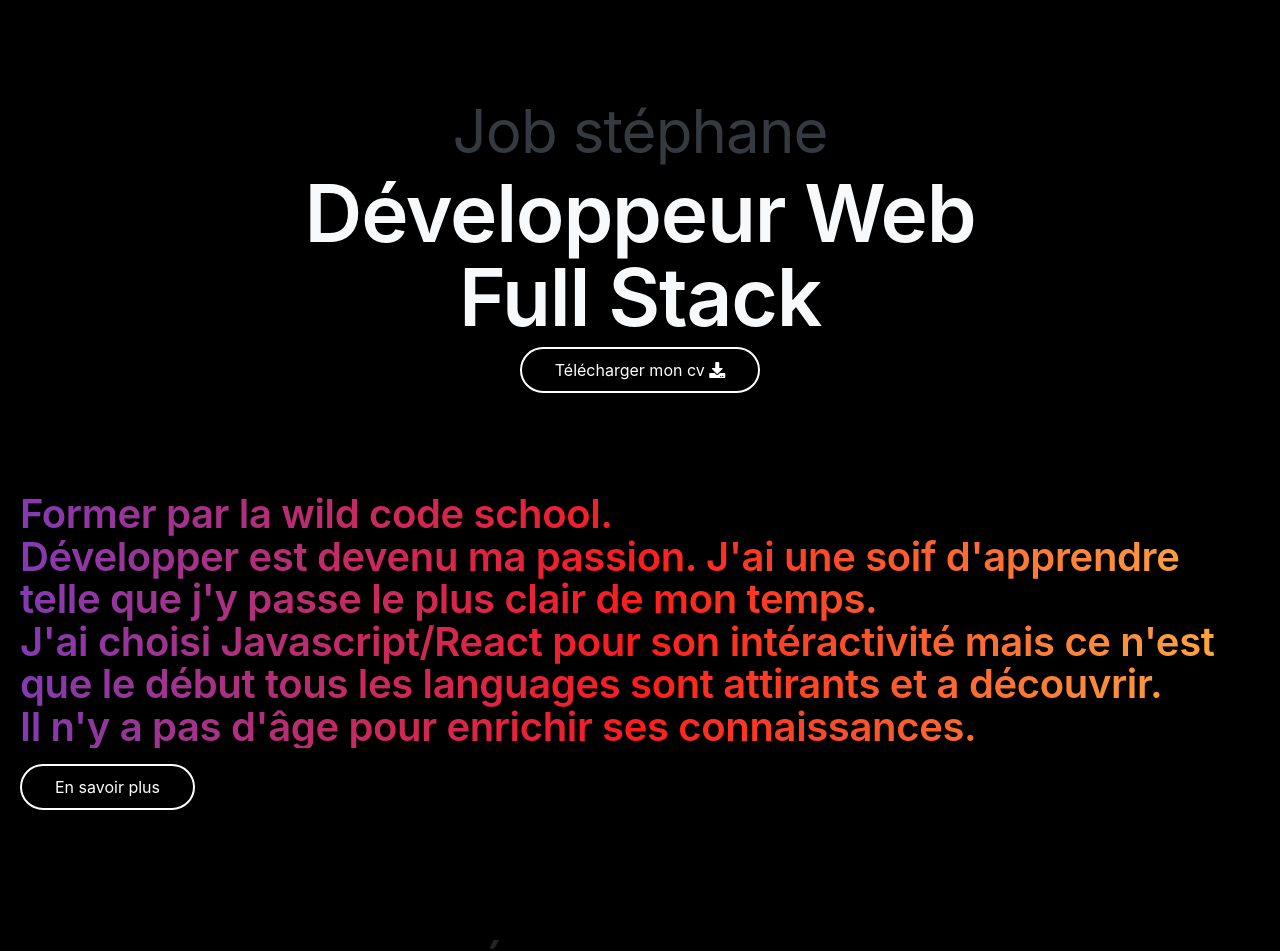
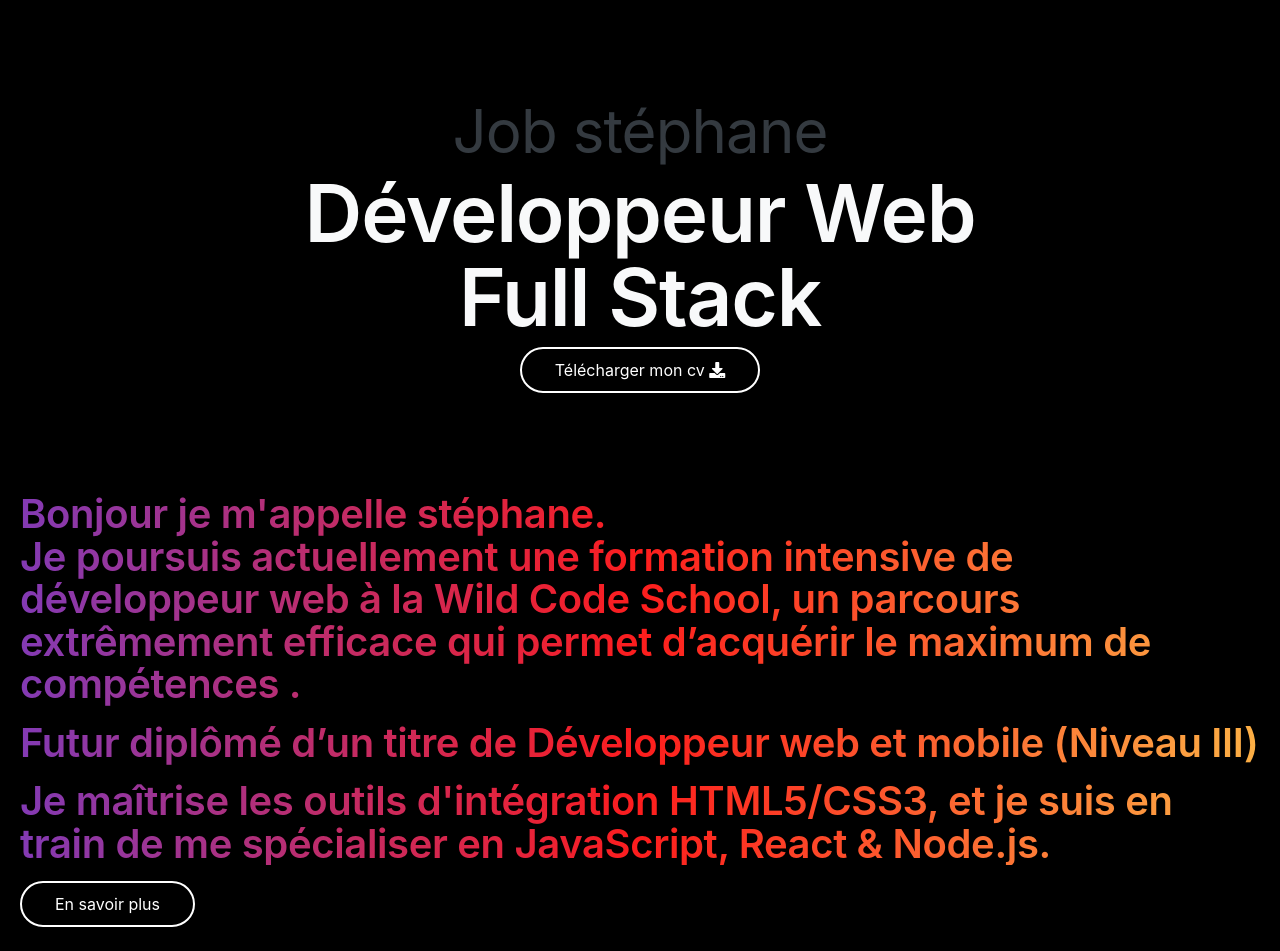
Before and after one commit to darksh3ll/portfolio-React, a React (Create React App) app: page / in a window 1280 px wide. Shown: the top 951 px of the page. Built offline with nearby package versions, Linux system fonts and the light colour scheme.

Commit message:
Add parcours

```diff
--- a/src/component/Apropos/Apropos.js
+++ b/src/component/Apropos/Apropos.js
@@ -5,15 +5,20 @@ const Apropos = () => {
     return (
         <main className="sectionMain mt-40 ">
             <p className="mainContent">
-                <span className="white">Former par la wild code school</span>.
-                <br/>Développer est devenu ma passion. J'ai une soif d'apprendre telle que j'y passe
-                le plus clair de mon temps.
-                <br/>J'ai choisi Javascript/React pour son intéractivité mais ce n'est que le
-                début tous les languages sont attirants et a découvrir.
-                <br/>
-                Il n'y a pas d'âge pour enrichir ses connaissances.
+                <span className="white">Bonjour je m'appelle stéphane</span>.
+                <p>Je poursuis actuellement une formation intensive de développeur web à la Wild Code School, un
+                    parcours extrêmement efficace qui permet d’acquérir le maximum de compétences .
+                </p>
+
+                <p>Futur diplômé d’un titre de
+                    Développeur web et mobile (Niveau III)
+                </p>
+
+                <p>Je maîtrise les outils d'intégration HTML5/CSS3, et je suis en train de me spécialiser en JavaScript,
+                    React & Node.js.
+                </p>
             </p>
-            <a href="https://wildcodeschool.fr/" target="_blank" rel="noreferrer noopener" >
+            <a href="https://wildcodeschool.fr/" target="_blank" rel="noreferrer noopener">
                 <button>En savoir plus</button>
             </a>
         </main>
```
